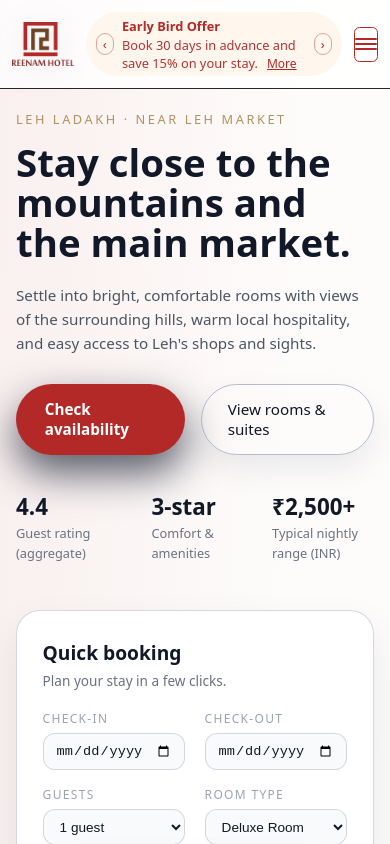
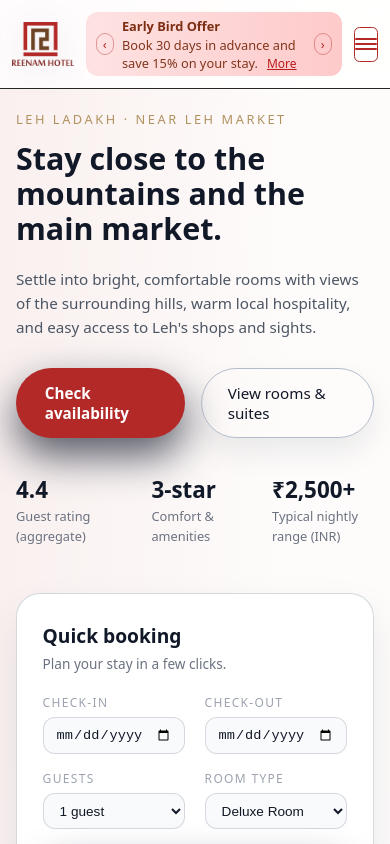
Before and after one commit to mukeshsingh1306/ReenamHotel, an Angular app in the folder reenam-hotel/: page / in a window 390 px wide. Shown: the top 844 px of the page. Built offline with nearby package versions, Linux system fonts and the light colour scheme.

Commit message:
Tweak mobile hero text and banner

```diff
--- a/reenam-hotel/src/app/app.scss
+++ b/reenam-hotel/src/app/app.scss
@@ -194,10 +194,10 @@
 	align-items: center;
 	justify-content: center;
 	gap: 0.5rem;
-	background: #fff7ed;
-	color: #b22928;
+	background: linear-gradient(90deg, #fee2e2, #fecaca);
+	color: #7c2d12;
 	padding: 0.3rem 0.6rem;
-	border-radius: 999px;
+	border-radius: 0.75rem;
 	font-size: 0.8rem;
 }
 
@@ -232,7 +232,7 @@
 
 .offer-more {
 	font-size: 0.75rem;
-	color: #b22928;
+	color: #b91c1c;
 	text-decoration: underline;
 	margin-left: 0.35rem;
 }
--- a/reenam-hotel/src/app/app.ts
+++ b/reenam-hotel/src/app/app.ts
@@ -56,14 +56,26 @@ export class App implements OnInit, OnDestroy {
   }
 
   ngOnInit(): void {
-    if (this.offers.length) {
-      this.offerTimerId = setInterval(() => this.nextOffer(), 7000);
-    }
+    // Always start the offer timer on init
+    this.startOfferTimer();
   }
 
   ngOnDestroy(): void {
+    this.clearOfferTimer();
+  }
+
+  private startOfferTimer(): void {
+    this.clearOfferTimer();
+    this.offerTimerId = setInterval(() => {
+      this.nextOffer();
+      console.log('Banner auto-slide: switched to offer', this.currentOfferIndex);
+    }, 2000);
+  }
+
+  private clearOfferTimer(): void {
     if (this.offerTimerId) {
       clearInterval(this.offerTimerId);
+      this.offerTimerId = null;
     }
   }
 }
--- a/reenam-hotel/src/app/pages/home/home.scss
+++ b/reenam-hotel/src/app/pages/home/home.scss
@@ -406,6 +406,11 @@
 		grid-template-columns: minmax(0, 1fr);
 	}
 
+	.hero-content h1 {
+		font-size: 1.9rem;
+		line-height: 1.15;
+	}
+
 	.hero-card {
 		max-width: 26rem;
 		margin-inline: auto;
```
Also changed, not shown: 3 other files (tests, documents, lock files or other folders).
